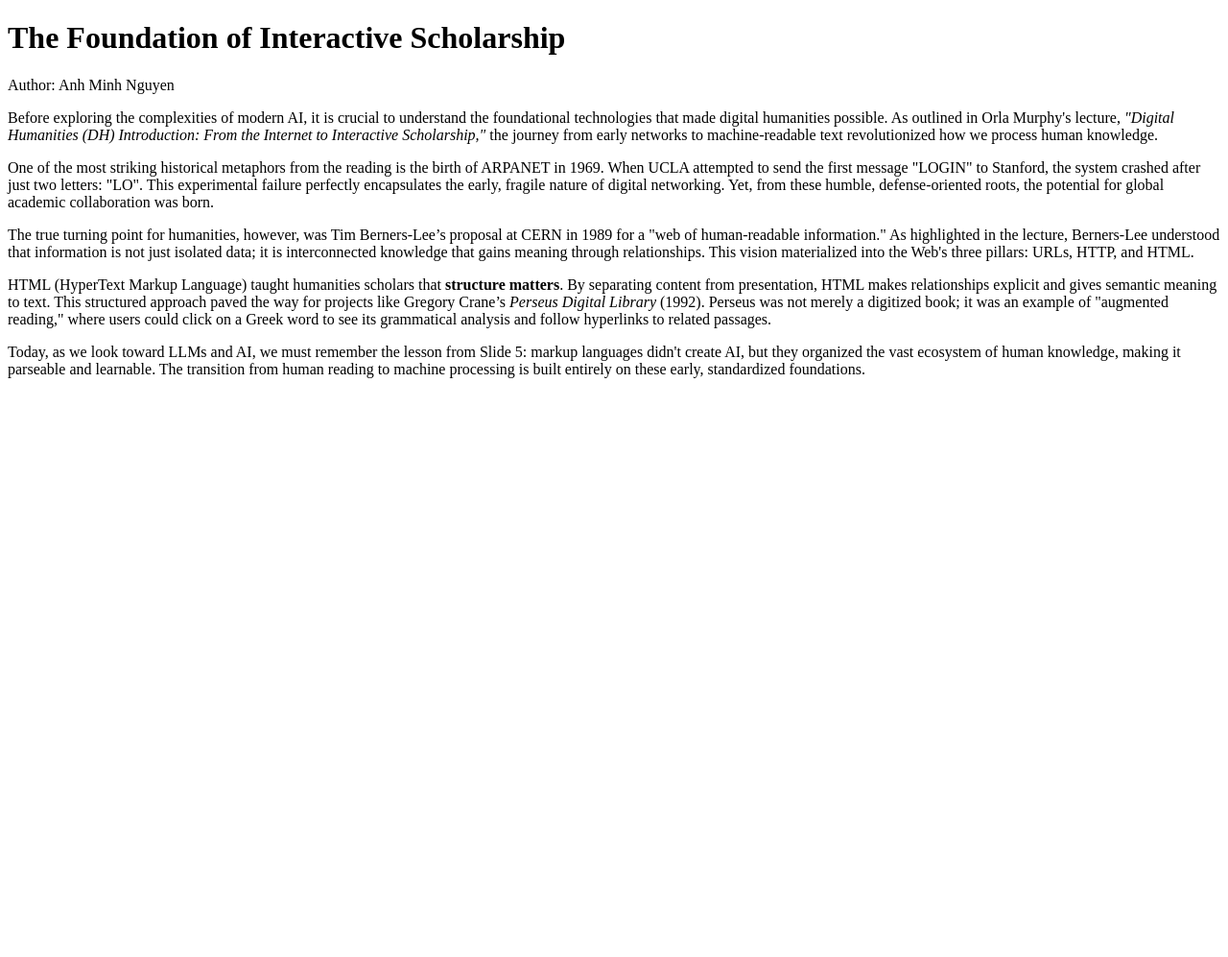
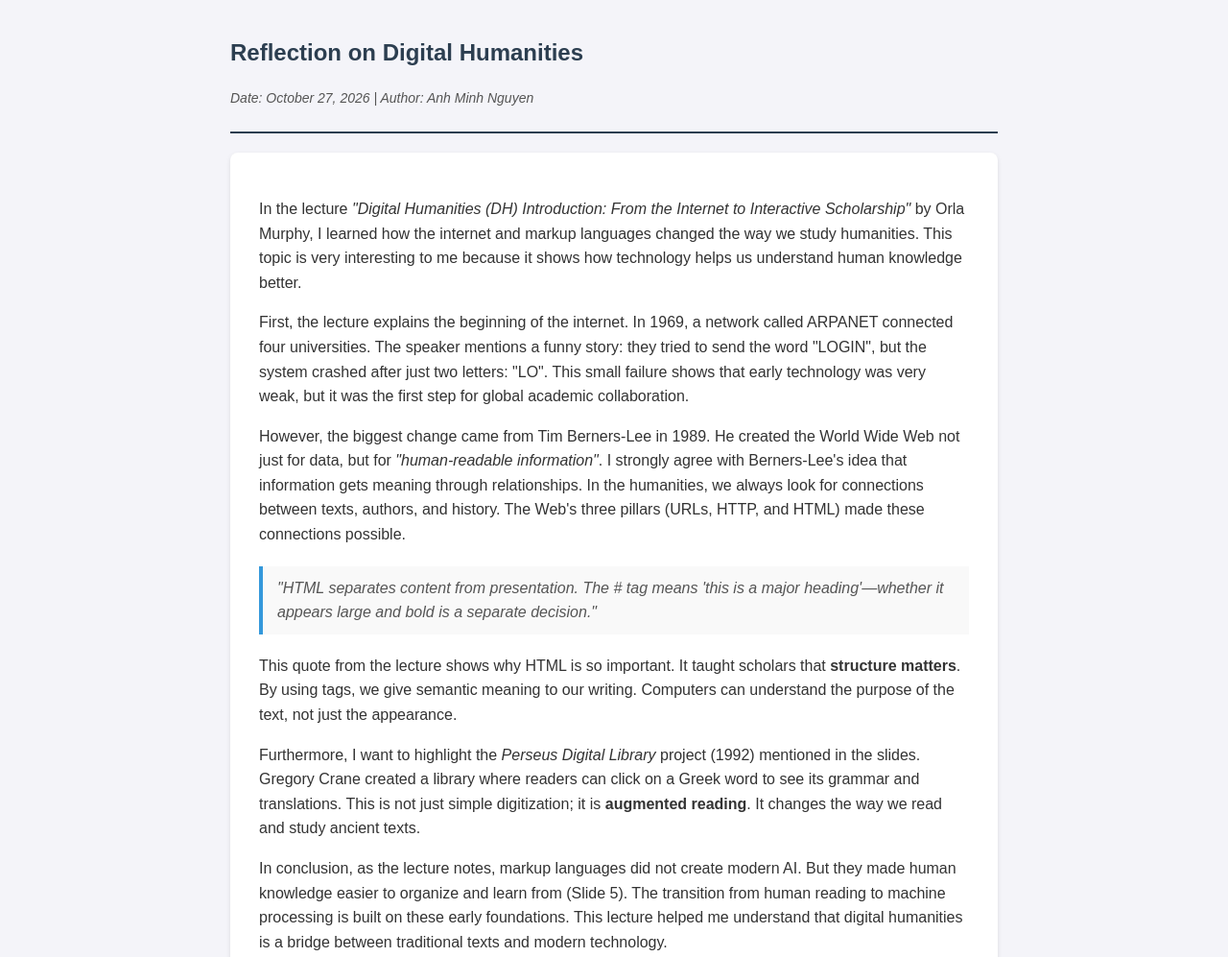
Before and after one commit to minhanhnguyenir-create/anhminhnguyen.web, a plain HTML site: page index.html in a window 1280 px wide. Shown: the top 997 px of the page at 96% size. Before the commit the page ends 800 px from the top, so only its background shows below. Drawn offline with Linux system fonts and the light colour scheme.

Commit message:
Update index.html

```diff
--- a/index.html
+++ b/index.html
@@ -3,26 +3,79 @@
 <head>
     <meta charset="UTF-8">
     <meta name="viewport" content="width=device-width, initial-scale=1.0">
-    <title>DH Response: From ARPANET to Augmented Reading</title>
-
+    <title>Digital Humanities</title>
+    <style>
+        body {
+            font-family: Arial, sans-serif;
+            line-height: 1.6;
+            color: #333;
+            max-width: 800px;
+            margin: 0 auto;
+            padding: 20px;
+            background-color: #f4f4f9;
+        }
+        header {
+            border-bottom: 2px solid #2c3e50;
+            margin-bottom: 20px;
+            padding-bottom: 10px;
+        }
+        h1 {
+            color: #2c3e50;
+            font-size: 24px;
+        }
+        .meta {
+            font-size: 14px;
+            color: #555;
+            font-style: italic;
+        }
+        .content {
+            background-color: #ffffff;
+            padding: 30px;
+            border-radius: 8px;
+            box-shadow: 0 2px 5px rgba(0,0,0,0.1);
+        }
+        blockquote {
+            border-left: 4px solid #3498db;
+            margin: 20px 0;
+            padding-left: 15px;
+            color: #555;
+            font-style: italic;
+            background-color: #f9f9f9;
+            padding: 10px 15px;
+        }
+        a {
+            color: #3498db;
+            text-decoration: none;
+        }
+        a:hover {
+            text-decoration: underline;
+        }
+    </style>
 </head>
 <body>
 
     <header>
-        <h1>The Foundation of Interactive Scholarship</h1>
-        <p class="meta">Author: Anh Minh Nguyen</p>
+        <h1>Reflection on Digital Humanities</h1>
+        <p class="meta">Date: October 27, 2026 | Author: Anh Minh Nguyen</p>
     </header>
 
     <div class="content">
-        <p>Before exploring the complexities of modern AI, it is crucial to understand the foundational technologies that made digital humanities possible. As outlined in Orla Murphy's lecture, <em>"Digital Humanities (DH) Introduction: From the Internet to Interactive Scholarship,"</em> the journey from early networks to machine-readable text revolutionized how we process human knowledge. </p>
+        <p>In the lecture <em>"Digital Humanities (DH) Introduction: From the Internet to Interactive Scholarship"</em> by Orla Murphy, I learned how the internet and markup languages changed the way we study humanities. This topic is very interesting to me because it shows how technology helps us understand human knowledge better.</p>
 
-        <p>One of the most striking historical metaphors from the reading is the birth of ARPANET in 1969. When UCLA attempted to send the first message "LOGIN" to Stanford, the system crashed after just two letters: "LO". This experimental failure perfectly encapsulates the early, fragile nature of digital networking. Yet, from these humble, defense-oriented roots, the potential for global academic collaboration was born.</p>
+        <p>First, the lecture explains the beginning of the internet. In 1969, a network called ARPANET connected four universities. The speaker mentions a funny story: they tried to send the word "LOGIN", but the system crashed after just two letters: "LO". This small failure shows that early technology was very weak, but it was the first step for global academic collaboration.</p>
 
-        <p>The true turning point for humanities, however, was Tim Berners-Lee’s proposal at CERN in 1989 for a "web of human-readable information." As highlighted in the lecture, Berners-Lee understood that information is not just isolated data; it is interconnected knowledge that gains meaning through relationships. This vision materialized into the Web's three pillars: URLs, HTTP, and HTML.</p>
+        <p>However, the biggest change came from Tim Berners-Lee in 1989. He created the World Wide Web not just for data, but for <em>"human-readable information"</em>. I strongly agree with Berners-Lee's idea that information gets meaning through relationships. In the humanities, we always look for connections between texts, authors, and history. The Web's three pillars (URLs, HTTP, and HTML) made these connections possible.</p>
 
-        <p>HTML (HyperText Markup Language) taught humanities scholars that <strong>structure matters</strong>. By separating content from presentation, HTML makes relationships explicit and gives semantic meaning to text. This structured approach paved the way for projects like Gregory Crane’s <em>Perseus Digital Library</em> (1992). Perseus was not merely a digitized book; it was an example of "augmented reading," where users could click on a Greek word to see its grammatical analysis and follow hyperlinks to related passages.</p>
+        <blockquote>
+            "HTML separates content from presentation. The # tag means 'this is a major heading'—whether it appears large and bold is a separate decision."
+        </blockquote>
 
-        <p>Today, as we look toward LLMs and AI, we must remember the lesson from Slide 5: markup languages didn't create AI, but they organized the vast ecosystem of human knowledge, making it parseable and learnable. The transition from human reading to machine processing is built entirely on these early, standardized foundations.</p>
+        <p>This quote from the lecture shows why HTML is so important. It taught scholars that <strong>structure matters</strong>. By using tags, we give semantic meaning to our writing. Computers can understand the purpose of the text, not just the appearance.</p>
+
+        <p>Furthermore, I want to highlight the <em>Perseus Digital Library</em> project (1992) mentioned in the slides. Gregory Crane created a library where readers can click on a Greek word to see its grammar and translations. This is not just simple digitization; it is <strong>augmented reading</strong>. It changes the way we read and study ancient texts.</p>
+
+        <p>In conclusion, as the lecture notes, markup languages did not create modern AI. But they made human knowledge easier to organize and learn from (Slide 5). The transition from human reading to machine processing is built on these early foundations. This lecture helped me understand that digital humanities is a bridge between traditional texts and modern technology.</p>
+
     </div>
 
 </body>
```
